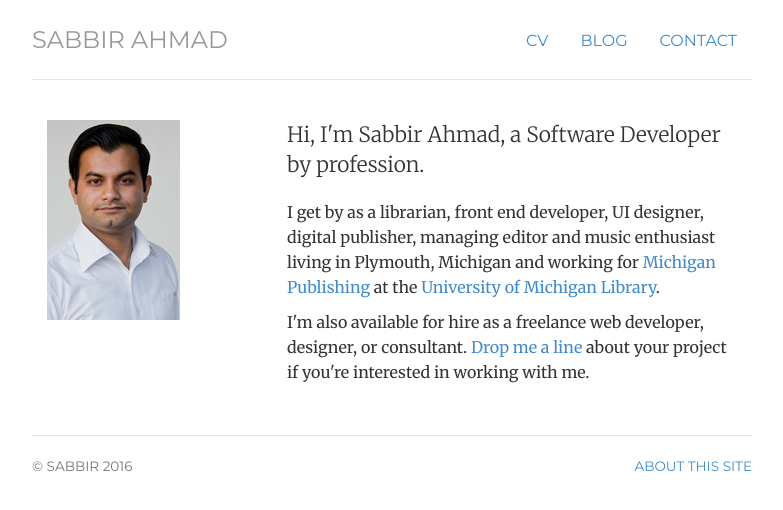
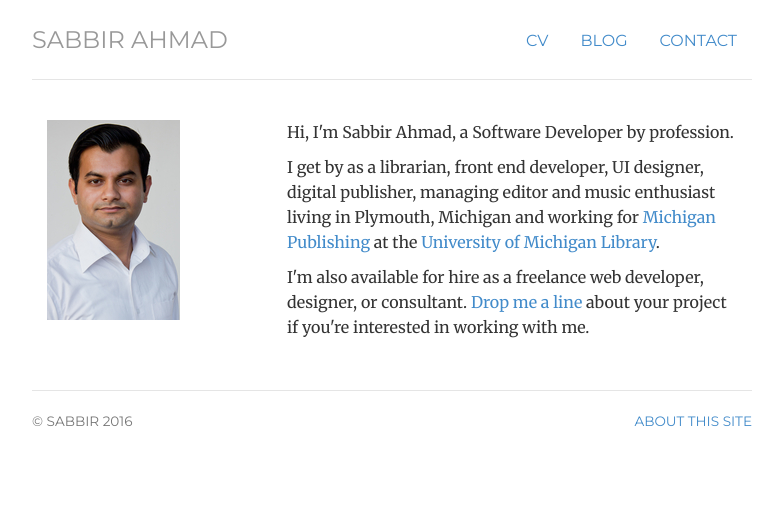
Before and after one commit to muktoshuvro/muktoshuvro.github.io, a Jekyll site: the page built from index.html, in a window 1280 px wide. Shown: the top 510 px of the page, without its empty margins (248-1031 px from the left). Built offline with Jekyll 4.4.1, drawn with Linux system fonts in a browser that asks for light colours.

Commit message:
new update

```diff
--- a/index.html
+++ b/index.html
@@ -12,7 +12,7 @@
 	<img   alt="Sabbir Ahmad" src="img/sabbir.resized.jpg">
 	</div>
 	<div itemscope itemtype="http://data-vocabulary.org/Person" class="col-sm-8">
-	<p class="lead">Hi, I'm Sabbir Ahmad, a Software Developer by profession.</p>
+		<p align="justify">Hi, I'm Sabbir Ahmad, a Software Developer by profession.</p>
 	<p>I get by as a <span itemprop="title">librarian</span>, <span itemprop="title">front end developer</span>, <span itemprop="title">UI designer</span>, <span itemprop="title">digital publisher</span>, <span itemprop="title">managing editor</span> and music enthusiast living in <span itemprop="address" itemscope
     itemtype="http://data-vocabulary.org/Address"> <span itemprop="locality">Plymouth</span>, <span itemprop="region">Michigan</span></span> and working for <a href="http://www.publishing.umich.edu">Michigan Publishing</a> at <span itemprop="affiliation">the <a href="http://www.lib.umich.edu">University of Michigan Library</a></span>.</p>
 
```
